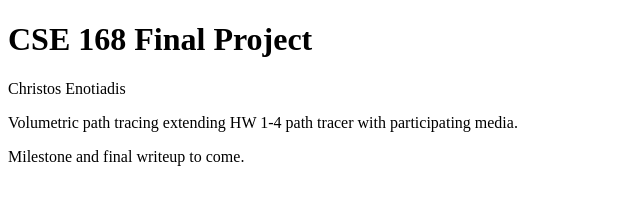
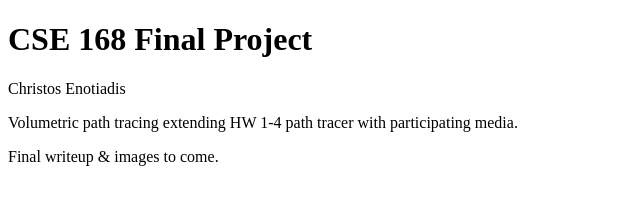
Before and after one commit to Bisbouras/cse168-final, a plain HTML site: page index.html in a window 1280 px wide. Shown: the full height of the page, 0-640 px from the left. Drawn offline with Linux system fonts and the light colour scheme.

Commit message:
Update final writeup message in index.html

```diff
--- a/index.html
+++ b/index.html
@@ -7,6 +7,6 @@
 <h1>CSE 168 Final Project</h1>
 <p>Christos Enotiadis</p>
 <p>Volumetric path tracing extending HW 1-4 path tracer with participating media.</p>
-<p>Milestone and final writeup to come.</p>
+<p>Final writeup & images to come.</p>
 </body>
 </html>
```
